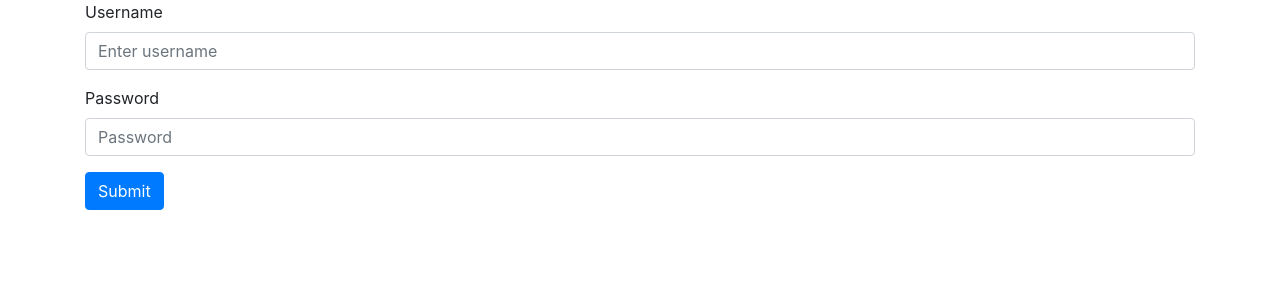
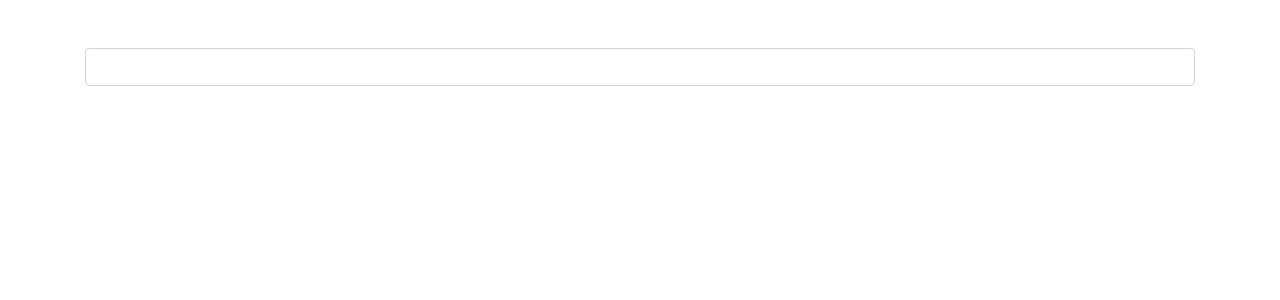
Before and after one commit to no197/angular-training, an Angular app: page / in a window 1280 px wide. Shown: the top 300 px of the page. Built offline with nearby package versions, Linux system fonts and the light colour scheme.

Commit message:
Form Array

```diff
--- a/src/app/app.component.html
+++ b/src/app/app.component.html
@@ -1 +1,2 @@
-<app-signup-form></app-signup-form>
+<!-- <app-signup-form></app-signup-form> -->
+<app-new-course-form></app-new-course-form>
--- /dev/null
+++ b/src/app/new-course-form/new-course-form.component.html
@@ -0,0 +1,20 @@
+<div class="container mt-5">
+  <form>
+    <input
+      type="text"
+      class="form-control"
+      type="text"
+      #topic
+      (keyup.enter)="addTopic(topic)"
+    />
+    <div class="list-group mt-5">
+      <a
+        (click)="deleteTopic(item)"
+        *ngFor="let item of form.get('topics')['controls']"
+        class="list-group-item list-group-item-action"
+      >
+        {{ item.value }}
+      </a>
+    </div>
+  </form>
+</div>
--- /dev/null
+++ b/src/app/new-course-form/new-course-form.component.ts
@@ -0,0 +1,34 @@
+import { FormArray, FormGroup, FormControl, FormsModule } from '@angular/forms';
+import { Component, OnInit } from '@angular/core';
+
+@Component({
+  selector: 'app-new-course-form',
+  templateUrl: './new-course-form.component.html',
+  styleUrls: ['./new-course-form.component.scss']
+})
+export class NewCourseFormComponent implements OnInit {
+  form = new FormGroup({
+    topics: new FormArray([])
+  })
+
+  get topics(): FormArray {
+    return this.form.get("topics") as FormArray;
+  }
+
+
+
+  addTopic(topic: HTMLInputElement) {
+    this.topics.push(new FormControl(topic.value));
+    topic.value = "";
+  }
+
+  deleteTopic(item) {
+    let index = this.topics.controls.indexOf(item);
+    this.topics.removeAt(index)
+  }
+  constructor() { }
+
+  ngOnInit(): void {
+  }
+
+}
```
Also changed, not shown: src/app/app.module.ts (+5 -2 lines), src/app/new-course-form/new-course-form.component.scss (added), 1 other file (tests, documents, lock files or other folders).
